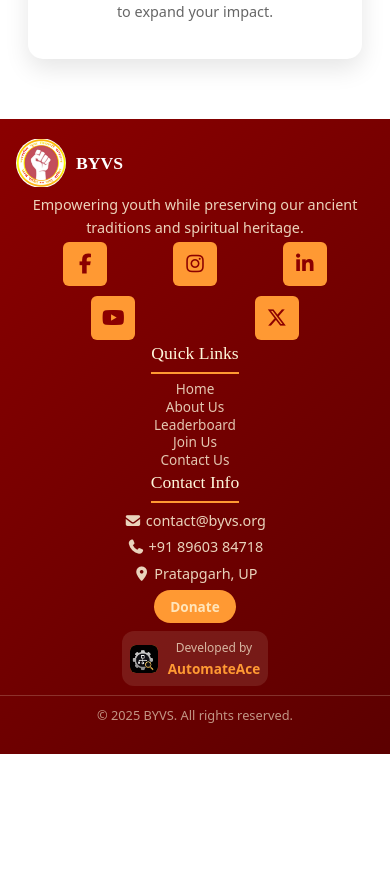
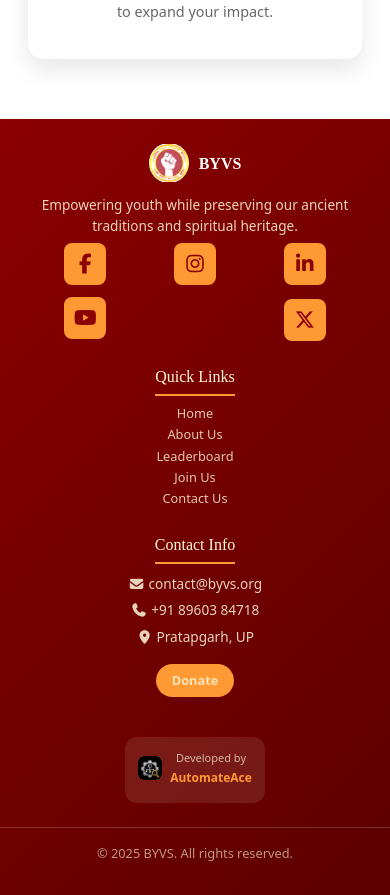
Before and after one commit to devansh728/BYYS-Frontend, a React (Vite) app: page / in a window 390 px wide. Shown: the part 5743-6638 px from the top of the page. Before the commit the page ends 6497 px from the top, so only its background shows below. Built offline with nearby package versions, Linux system fonts and the light colour scheme.

Commit message:
Update Footer.css

```diff
--- a/src/components/Footer/Footer.css
+++ b/src/components/Footer/Footer.css
@@ -80,7 +80,7 @@
     color: white;
 }
 
-/* Fixed Footer Social Media Icons - Desktop */
+/* Social Media Icons - Desktop */
 .social-links {
     display: flex;
     justify-content: flex-start;
@@ -125,7 +125,7 @@
     padding: 0;
 }
 
-/* Fixed X (Twitter) Icon */
+/* X (Twitter) Icon Styling */
 .social-icon-square.social-x {
     font-family: "Arial Black", Arial, sans-serif;
     font-size: 20px;
@@ -161,7 +161,7 @@
     transform: scale(1.1);
 }
 
-/* Individual social media icon colors on hover */
+/* Social Media Hover Colors */
 .social-icon-square:nth-child(1):hover {
     background: #1877f2;
 }
@@ -294,212 +294,27 @@
     font-size: 0.9rem;
 }
 
-/* MOBILE RESPONSIVE - MINIMAL SPACING BETWEEN SECTIONS */
+/* RESPONSIVE DESIGN - ENHANCED */
+
+/* Large Desktop */
+@media (max-width: 1200px) {
+    .footer-content {
+        padding: 0 1.5rem;
+    }
+}
 
 /* Tablet View */
 @media (max-width: 992px) {
     .footer-content {
         grid-template-columns: repeat(2, 1fr);
-        gap: 1.5rem; /* Reduced gap */
+        gap: 2rem;
+        padding: 0 1.5rem;
     }
 
     .social-links {
-        justify-content: center;
-        gap: 1rem;
-        margin: 0.8rem 0; /* Reduced margin */
-    }
-
-    .social-icon-square {
-        width: 40px;
-        height: 40px;
-    }
-
-    .social-icon-square i {
-        font-size: 18px;
-    }
-}
-
-/* Mobile View - MINIMAL SPACING */
-/* Mobile View - REMOVE EXTRA SPACING */
-@media (max-width: 768px) {
-    .footer {
-        padding: 1.5rem 0 1rem;
-    }
-
-    .footer-content {
-        grid-template-columns: 1fr;
-        gap: 0.3rem; /* DRASTICALLY REDUCED GAP */
-        padding: 0 1.5rem;
-    }
-
-    .footer-section {
-        text-align: center;
-        margin-bottom: 0;
-    }
-
-    .footer-section h3 {
-        margin: 0 auto 0.6rem; /* Reduced margin */
-    }
-
-    .footer-section p {
-        margin-bottom: 0.3rem; /* Reduced margin */
-    }
-
-    /* FIXED: Remove extra spacing for social icons */
-    .social-links {
-        display: grid;
-        grid-template-columns: repeat(3, 1fr);
-        gap: 0.6rem;
-        justify-items: center;
-        align-items: center;
-        margin: 0.2rem auto 0.2rem; /* MINIMAL MARGIN TOP AND BOTTOM */
-        width: 100%;
-        max-width: 180px;
-        padding: 0;
-    }
-
-    .social-icon-square {
-        width: 48px;
-        height: 48px;
-        flex-shrink: 0;
-        margin: 0;
-    }
-
-    .social-icon-square i {
-        font-size: 22px;
-    }
-
-    .social-icon-square:nth-child(2) {
-        font-size: 22px;
-    }
-
-    /* Position 4th and 5th icons in second row */
-    .social-links .social-icon-square:nth-child(4) {
-        grid-column: 1;
-        grid-row: 2;
-        justify-self: end;
-    }
-
-    .social-links .social-icon-square:nth-child(5) {
-        grid-column: 3;
-        grid-row: 2;
-        justify-self: start;
-    }
-
-    /* FIXED: Remove extra spacing for CTA button */
-    .footer-cta {
-        margin: 0.2rem auto 0; /* MINIMAL MARGIN */
-        display: block;
-        width: fit-content;
-    }
-
-    .developed-by {
-        margin: 0.5rem auto 0; /* Reduced margin */
-        max-width: fit-content;
-    }
-}
-
-/* Small Mobile View - ULTRA TIGHT SPACING */
-@media (max-width: 480px) {
-    .footer {
-        padding: 1.2rem 0 0.8rem;
-    }
-
-    .footer-content {
-        padding: 0 1rem;
-        gap: 0.2rem; /* ULTRA TIGHT GAP */
-    }
-
-    .footer-section {
-        margin-bottom: 0;
-    }
-
-    .footer-section h3 {
-        font-size: 1.1rem;
-        margin-bottom: 0.4rem; /* MINIMAL MARGIN */
-    }
-
-    .footer-section p {
-        font-size: 0.9rem;
-        margin-bottom: 0.2rem; /* MINIMAL MARGIN */
-    }
-
-    .footer-section a {
-        font-size: 0.85rem;
-        line-height: 1.3; /* Reduced line height */
-    }
-
-    /* ULTRA TIGHT spacing for social icons */
-    .social-links {
-        gap: 0.5rem;
-        margin: 0.1rem auto 0.1rem; /* ULTRA MINIMAL MARGIN */
-        max-width: 160px;
-    }
-
-    .social-icon-square {
-        width: 44px;
-        height: 44px;
-        border-radius: 6px;
-    }
-
-    .social-icon-square i {
-        font-size: 20px;
-    }
-
-    .social-icon-square:nth-child(2) {
-        font-size: 20px;
-    }
-
-    .footer-logo {
-        margin-bottom: 0.3rem; /* Reduced margin */
-    }
-
-    .footer-logo-text {
-        font-size: 1.1rem;
-    }
-
-    /* ULTRA TIGHT spacing for CTA button */
-    .footer-cta {
-        padding: 8px 16px;
-        font-size: 0.9rem;
-        margin: 0.1rem auto 0; /* ULTRA MINIMAL MARGIN */
-    }
-
-    .developed-by {
-        padding: 0.5rem;
-        margin: 0.3rem auto 0; /* Reduced margin */
-    }
-
-    .footer-bottom {
-        font-size: 0.8rem;
-        padding-top: 0.6rem; /* Reduced padding */
-        margin-top: 0.6rem; /* Reduced margin */
-    }
-}
-
-/* Very Small Mobile - ABSOLUTE MINIMAL SPACING */
-@media (max-width: 360px) {
-    .footer {
-        padding: 1rem 0 0.6rem;
-    }
-
-    .footer-content {
-        gap: 0.1rem; /* ABSOLUTE MINIMAL GAP */
-        padding: 0 0.8rem;
-    }
-
-    .footer-section h3 {
-        margin-bottom: 0.3rem; /* MINIMAL */
-    }
-
-    .footer-section p {
-        margin-bottom: 0.1rem; /* MINIMAL */
-    }
-
-    .social-links {
-        gap: 0.4rem;
-        margin: 0.05rem auto 0.05rem; /* ABSOLUTE MINIMAL MARGIN */
-        max-width: 140px;
+        justify-content: flex-start;
+        gap: 0.8rem;
+        margin: 1rem 0;
     }
 
     .social-icon-square {
@@ -512,22 +327,405 @@
     }
 
     .social-icon-square:nth-child(2) {
+        font-size: 20px;
+    }
+}
+
+/* Mobile Tablet Transition */
+@media (max-width: 868px) {
+    .footer-content {
+        grid-template-columns: 1fr;
+        gap: 1.5rem;
+    }
+
+    .footer-section {
+        text-align: center;
+    }
+
+    .footer-section h3 {
+        margin: 0 auto 1rem;
+    }
+
+    .social-links {
+        justify-content: center;
+        margin: 1rem auto;
+        max-width: 300px;
+    }
+}
+
+/* Mobile View - Optimized Layout */
+@media (max-width: 768px) {
+    .footer {
+        padding: 2rem 0 1.2rem;
+        margin-top: 2rem;
+    }
+
+    .footer-content {
+        grid-template-columns: 1fr;
+        gap: 1.2rem;
+        padding: 0 1rem;
+    }
+
+    .footer-section {
+        text-align: center;
+        margin-bottom: 0.5rem;
+    }
+
+    .footer-section h3 {
+        margin: 0 auto 0.8rem;
+        font-size: 1.1rem;
+    }
+
+    .footer-section p {
+        margin-bottom: 0.6rem;
+        font-size: 0.9rem;
+    }
+
+    .footer-section a {
+        font-size: 0.85rem;
+        line-height: 1.6;
+        margin-bottom: 0.2rem;
+    }
+
+    /* Mobile Social Icons - 3x2 Grid */
+    .social-links {
+        display: grid;
+        grid-template-columns: repeat(3, 1fr);
+        gap: 0.8rem;
+        justify-items: center;
+        align-items: center;
+        margin: 0.8rem auto;
+        width: 100%;
+        max-width: 200px;
+        padding: 0;
+    }
+
+    .social-icon-square {
+        width: 50px;
+        height: 50px;
+        border-radius: 10px;
+        margin: 0;
+    }
+
+    .social-icon-square i {
+        font-size: 24px;
+    }
+
+    .social-icon-square:nth-child(2) {
+        font-size: 24px;
+    }
+
+    /* Position 4th and 5th icons in second row */
+    .social-links .social-icon-square:nth-child(4) {
+        grid-column: 1;
+        grid-row: 2;
+    }
+
+    .social-links .social-icon-square:nth-child(5) {
+        grid-column: 3;
+        grid-row: 2;
+    }
+
+    .footer-logo {
+        justify-content: center;
+        margin-bottom: 0.8rem;
+    }
+
+    .footer-logo-text {
+        font-size: 1.1rem;
+    }
+
+    .footer-cta {
+        margin: 0.8rem auto 0;
+        display: block;
+        width: fit-content;
+        padding: 10px 18px;
+        font-size: 0.9rem;
+    }
+
+    .developed-by {
+        margin: 1rem auto 0;
+        max-width: fit-content;
+        padding: 1rem;
+    }
+
+    .footer-bottom {
+        font-size: 0.85rem;
+        padding-top: 1.5rem;
+        margin-top: 1.5rem;
+    }
+}
+
+/* Small Mobile View */
+@media (max-width: 600px) {
+    .social-links {
+        max-width: 180px;
+        gap: 0.6rem;
+    }
+
+    .social-icon-square {
+        width: 46px;
+        height: 46px;
+        border-radius: 8px;
+    }
+
+    .social-icon-square i {
+        font-size: 22px;
+    }
+
+    .social-icon-square:nth-child(2) {
+        font-size: 22px;
+    }
+}
+
+/* Mobile View - Compact */
+@media (max-width: 480px) {
+    .footer {
+        padding: 1.5rem 0 1rem;
+        margin-top: 1.5rem;
+    }
+
+    .footer-content {
+        padding: 0 0.8rem;
+        gap: 1rem;
+    }
+
+    .footer-section h3 {
+        font-size: 1rem;
+        margin-bottom: 0.6rem;
+    }
+
+    .footer-section p {
+        font-size: 0.85rem;
+        margin-bottom: 0.4rem;
+        line-height: 1.5;
+    }
+
+    .footer-section a {
+        font-size: 0.8rem;
+        line-height: 1.4;
+    }
+
+    /* Compact Social Icons */
+    .social-links {
+        gap: 0.5rem;
+        margin: 0.6rem auto;
+        max-width: 160px;
+    }
+
+    .social-icon-square {
+        width: 42px;
+        height: 42px;
+        border-radius: 8px;
+    }
+
+    .social-icon-square i {
+        font-size: 20px;
+    }
+
+    .social-icon-square:nth-child(2) {
+        font-size: 20px;
+    }
+
+    .footer-logo {
+        margin-bottom: 0.6rem;
+    }
+
+    .footer-logo-link {
+        width: 40px;
+        height: 40px;
+    }
+
+    .footer-logo-text {
+        font-size: 1rem;
+    }
+
+    .footer-cta {
+        padding: 8px 16px;
+        font-size: 0.85rem;
+        margin: 0.6rem auto 0;
+    }
+
+    .developed-by {
+        padding: 0.8rem;
+        margin: 0.8rem auto 0;
+    }
+
+    .dev-logo {
+        width: 24px;
+        height: 24px;
+        margin-right: 8px;
+    }
+
+    .dev-text {
+        font-size: 11px;
+    }
+
+    .dev-text a {
+        font-size: 12px;
+    }
+
+    .footer-bottom {
+        font-size: 0.8rem;
+        padding-top: 1rem;
+        margin-top: 1rem;
+    }
+}
+
+/* Very Small Mobile */
+@media (max-width: 360px) {
+    .footer {
+        padding: 1.2rem 0 0.8rem;
+    }
+
+    .footer-content {
+        gap: 0.8rem;
+        padding: 0 0.6rem;
+    }
+
+    .footer-section h3 {
+        font-size: 0.95rem;
+        margin-bottom: 0.5rem;
+    }
+
+    .footer-section p {
+        font-size: 0.8rem;
+        margin-bottom: 0.3rem;
+    }
+
+    .footer-section a {
+        font-size: 0.75rem;
+    }
+
+    /* Ultra Compact Social Icons */
+    .social-links {
+        gap: 0.4rem;
+        margin: 0.5rem auto;
+        max-width: 140px;
+    }
+
+    .social-icon-square {
+        width: 38px;
+        height: 38px;
+        border-radius: 6px;
+    }
+
+    .social-icon-square i {
         font-size: 18px;
     }
 
+    .social-icon-square:nth-child(2) {
+        font-size: 18px;
+    }
+
+    .footer-logo-link {
+        width: 35px;
+        height: 35px;
+    }
+
+    .footer-logo-text {
+        font-size: 0.9rem;
+    }
+
     .footer-cta {
-        margin: 0.05rem auto 0; /* ABSOLUTE MINIMAL MARGIN */
         padding: 6px 14px;
+        font-size: 0.8rem;
+        margin: 0.5rem auto 0;
+    }
+
+    .developed-by {
+        padding: 0.6rem;
+        margin: 0.6rem auto 0;
+    }
+
+    .dev-logo {
+        width: 20px;
+        height: 20px;
+        margin-right: 6px;
+    }
+
+    .dev-text {
+        font-size: 10px;
+    }
+
+    .dev-text a {
+        font-size: 11px;
+    }
+
+    .footer-bottom {
+        font-size: 0.75rem;
+        padding-top: 0.8rem;
+        margin-top: 0.8rem;
+    }
+}
+
+/* Ultra Small Mobile */
+@media (max-width: 320px) {
+    .footer-content {
+        padding: 0 0.4rem;
+    }
+
+    .social-links {
+        max-width: 120px;
+        gap: 0.3rem;
+    }
+
+    .social-icon-square {
+        width: 34px;
+        height: 34px;
+    }
+
+    .social-icon-square i {
+        font-size: 16px;
+    }
+
+    .social-icon-square:nth-child(2) {
+        font-size: 16px;
+    }
+
+    .footer-section h3 {
+        font-size: 0.9rem;
+    }
+
+    .footer-section p {
+        font-size: 0.75rem;
+    }
+
+    .footer-section a {
+        font-size: 0.7rem;
+    }
+
+    .footer-logo-text {
         font-size: 0.85rem;
     }
 
+    .footer-cta {
+        font-size: 0.75rem;
+        padding: 5px 12px;
+    }
+}
+
+/* Landscape Orientation Fix */
+@media (max-height: 500px) and (orientation: landscape) {
+    .footer {
+        padding: 1rem 0 0.5rem;
+    }
+
+    .footer-content {
+        gap: 0.8rem;
+    }
+
+    .footer-section {
+        margin-bottom: 0.3rem;
+    }
+
     .developed-by {
-        padding: 0.4rem;
-        margin: 0.2rem auto 0; /* Reduced margin */
+        margin: 0.5rem auto 0;
+        padding: 0.5rem;
     }
 
     .footer-bottom {
-        padding-top: 0.4rem;
-        margin-top: 0.4rem;
+        padding-top: 0.5rem;
+        margin-top: 0.5rem;
     }
 }
```
